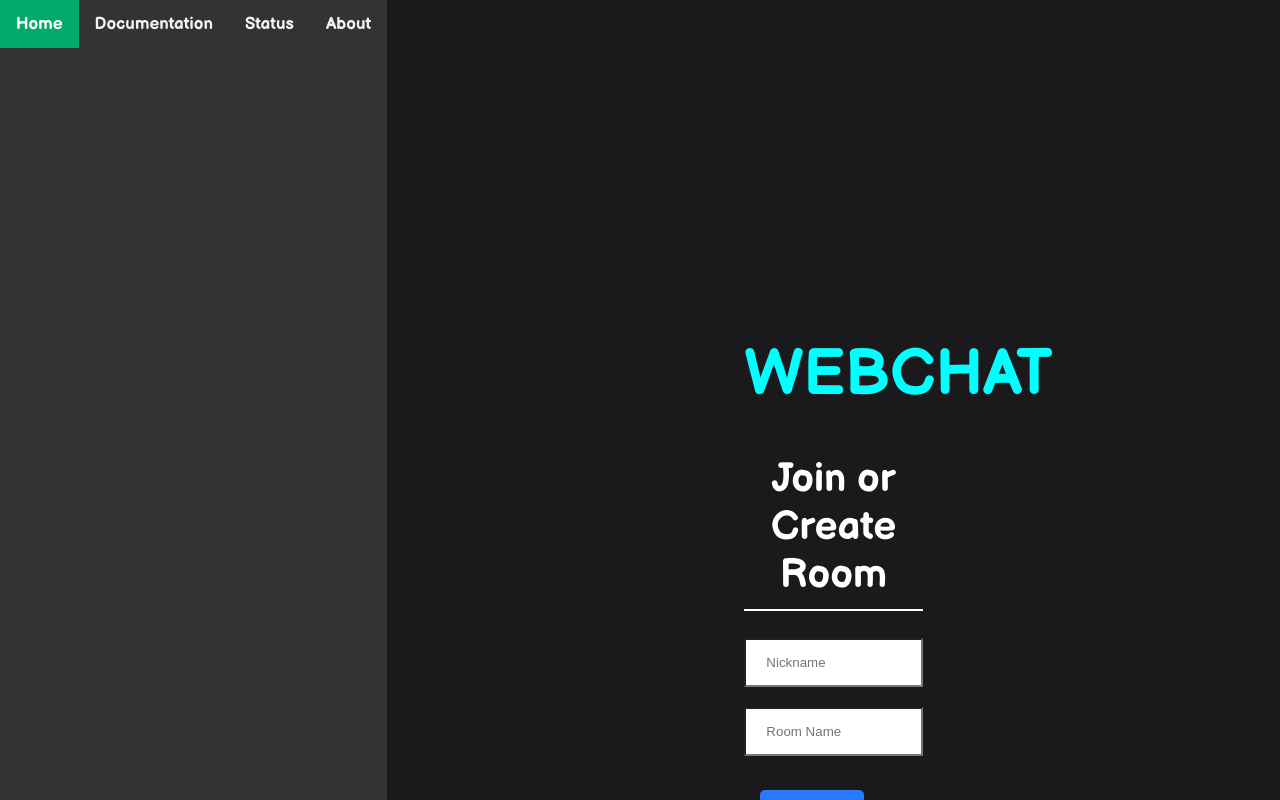
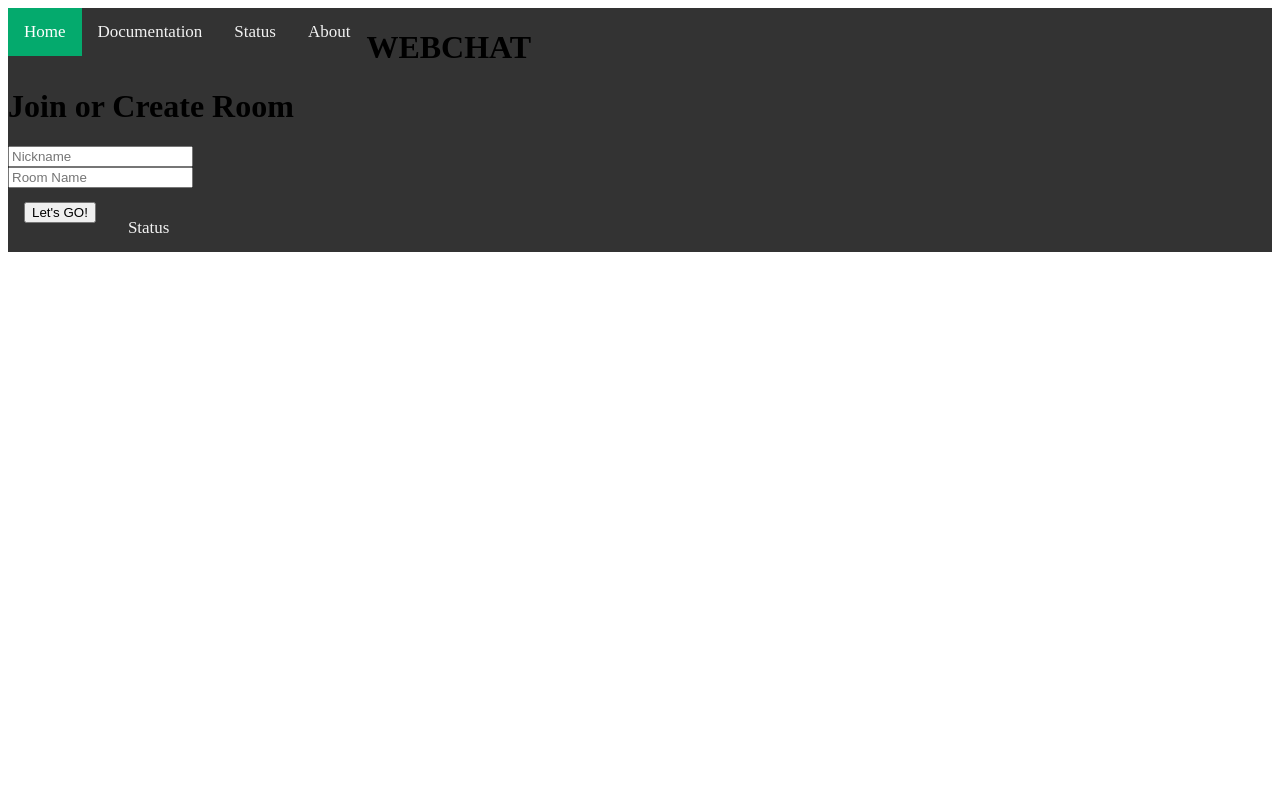
Before and after one commit to Senophyx/pocket-chat-client, a React (Create React App) app: page / in a window 1280 px wide. Shown: the top 800 px of the page. Built offline with nearby package versions, Linux system fonts and the light colour scheme.

Commit message:
Update Join.css

```diff
--- a/src/components/Join/Join.css
+++ b/src/components/Join/Join.css
@@ -1,22 +1,6 @@
-html, body {
-  font-family: 'Balsamiq Sans', sans-serif;
-  padding: 0;
-  margin: 0;
-  background-color: #1A1A1D;
-}
-
-#root {
-  height: 100vh;
-}
-
-* {
-  box-sizing: border-box;
-}
-
 .topnav {
   background-color: #333;
   overflow: hidden;
-  vertical-align: top;
 }
 
 /* Style the links inside the navigation bar */
@@ -40,71 +24,3 @@ html, body {
   background-color: #04AA6D;
   color: white;
 }
-
-.joinOuterContainer {
-  display: flex;
-  justify-content: center;
-  text-align: center;
-  height: 150vh;
-  align-items: center;
-  background-color: #1A1A1D;
-}
-
-.joinInnerContainer {
-  width: 20%;
-}
-
-.joinInput {
-  border-radius: 0;
-  padding: 15px 20px;
-  width: 100%;
-}
-
-.doc {
-  text-align: left;
-  color: white;
-}
-
-.head_logo {
-  color: #00FFFF;
-  font-size: 4em;
-}
-
-.heading {
-  color: white;
-  font-size: 2.5em;
-  padding-bottom: 10px;
-  border-bottom: 2px solid white;
-}
-
-.button {
-    color: #fff !important;
-    text-transform: uppercase;
-    text-decoration: none;
-    background: #2979FF;
-    padding: 20px;
-    border-radius: 5px;
-    display: inline-block;
-    border: none;
-    width: 100%;
-}
-
-.mt-20 {
-  margin-top: 20px;
-}
-
-@media (min-width: 320px) and (max-width: 480px) {
-  .joinOuterContainer {
-    height: 100%;
-  }
-
-  .joinInnerContainer {
-    width: 90%;
-  }
-
-
-}
-
-button:focus {
-  outline: 0;
-}
```
